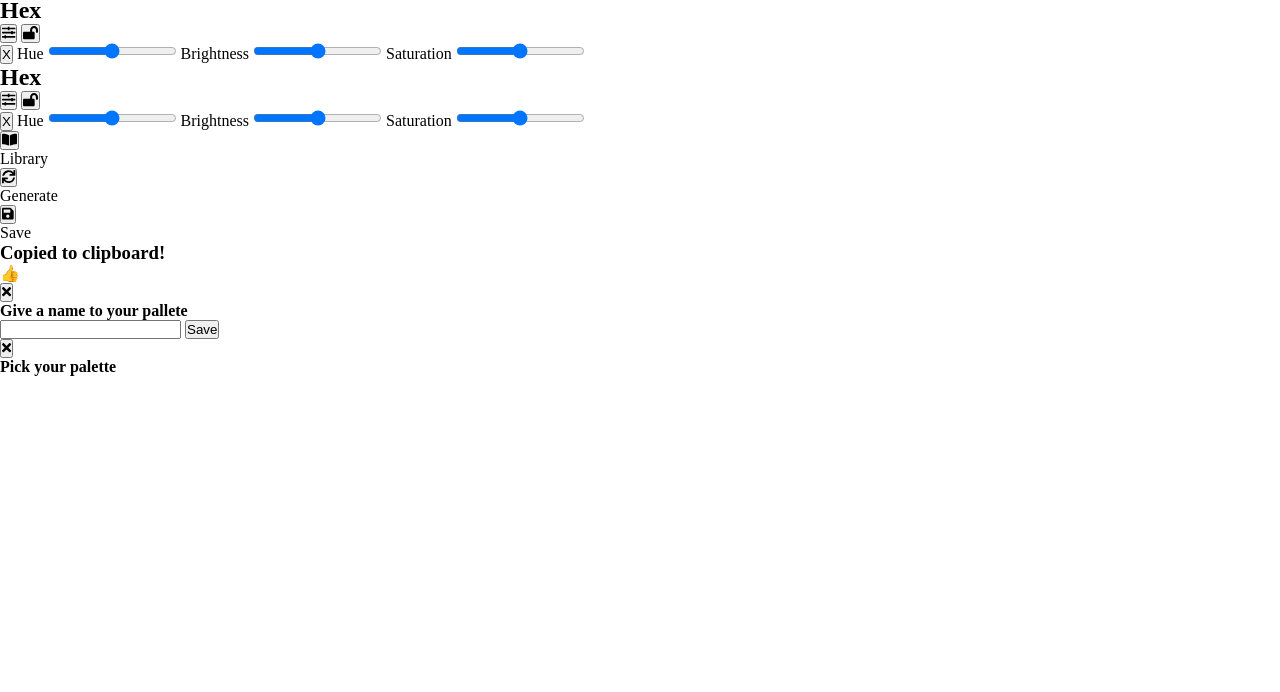
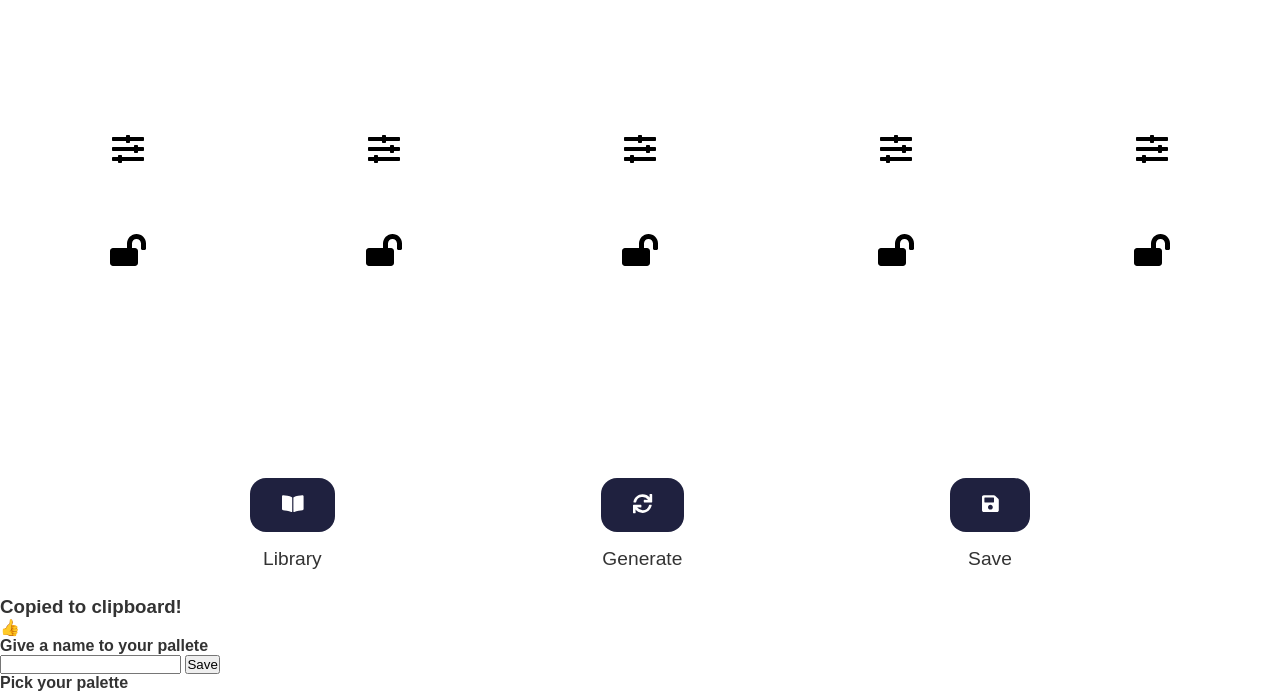
Before and after one commit to mfghir/color-picker, a plain HTML site: page index.html in a window 1280 px wide. Shown: the part 204-896 px from the top of the page. Before the commit the page ends 800 px from the top, so only its background shows below. Drawn offline with Linux system fonts and the light colour scheme.

Commit message:
2.add css

```diff
--- a/style.css
+++ b/style.css
@@ -1,5 +1,132 @@
-*{
+* {
     margin: 0;
     padding: 0;
     box-sizing: border-box;
 }
+
+body {
+    font-family: "Muli", sans-serif;
+    color: rgb(51, 51, 51);
+}
+
+button {
+    font-family: "Muli", sans-serif;
+}
+
+path,
+i,
+svg {
+    pointer-events: none;
+}
+
+.colors {
+    min-height: 80vh;
+    display: flex;
+    color: rgb(212, 212, 212);
+}
+
+.color {
+    height: 80vh;
+    display: flex;
+    flex: 1;
+    flex-direction: column;
+    align-items: center;
+    justify-content: space-evenly;
+    position: relative;
+    overflow: hidden;
+}
+
+.color h2 {
+    font-size: 2rem;
+    cursor: pointer;
+}
+
+.sliders {
+    display: flex;
+    flex-direction: column;
+    position: absolute;
+    bottom: 0%;
+    background: rgb(255, 255, 255);
+    opacity: 0;
+    padding: 1rem;
+    width: 80%;
+    border-top-right-radius: 1rem;
+    pointer-events: none;
+    border-top-left-radius: 1rem;
+    /* We are adding an adjustemnt class */
+    transform: translateY(100px);
+    transition: all 0.5s ease-in-out;
+}
+
+.sliders.active {
+    opacity: 1;
+    transform: translateY(0px);
+    pointer-events: all;
+}
+
+.sliders button,
+.close-save,
+.close-library {
+    position: absolute;
+    top: 0;
+    right: 0;
+
+    padding: 0.5rem;
+    border-top-left-radius: 1rem;
+    border-bottom-left-radius: 1rem;
+
+    border: none;
+    background: rgb(73, 73, 73);
+    color: white;
+
+    cursor: pointer;
+    /* font-weight: bold; */
+}
+
+.controls {
+    display: flex;
+    flex-direction: column;
+}
+
+.panel {
+    display: flex;
+    align-items: center;
+    justify-content: space-evenly;
+    height: 20vh;
+}
+
+.panel button {
+    font-size: 1.2rem;
+    margin: 1rem;
+    padding: 1rem 2rem;
+
+    background: rgb(31, 33, 63);
+    border: none;
+    color: white;
+
+    cursor: pointer;
+    border-radius: 1rem;
+}
+
+.panel p {
+    font-size: 1.2rem;
+    text-align: center;
+}
+
+.library-panel,
+.generate-panel,
+.save-panel {
+    display: flex;
+    flex-direction: column;
+    align-items: center;
+}
+
+.adjust,
+.lock {
+    font-size: 2rem;
+    border: none;
+    background: none;
+
+    cursor: pointer;
+    margin: 2rem 0rem;
+}
```
